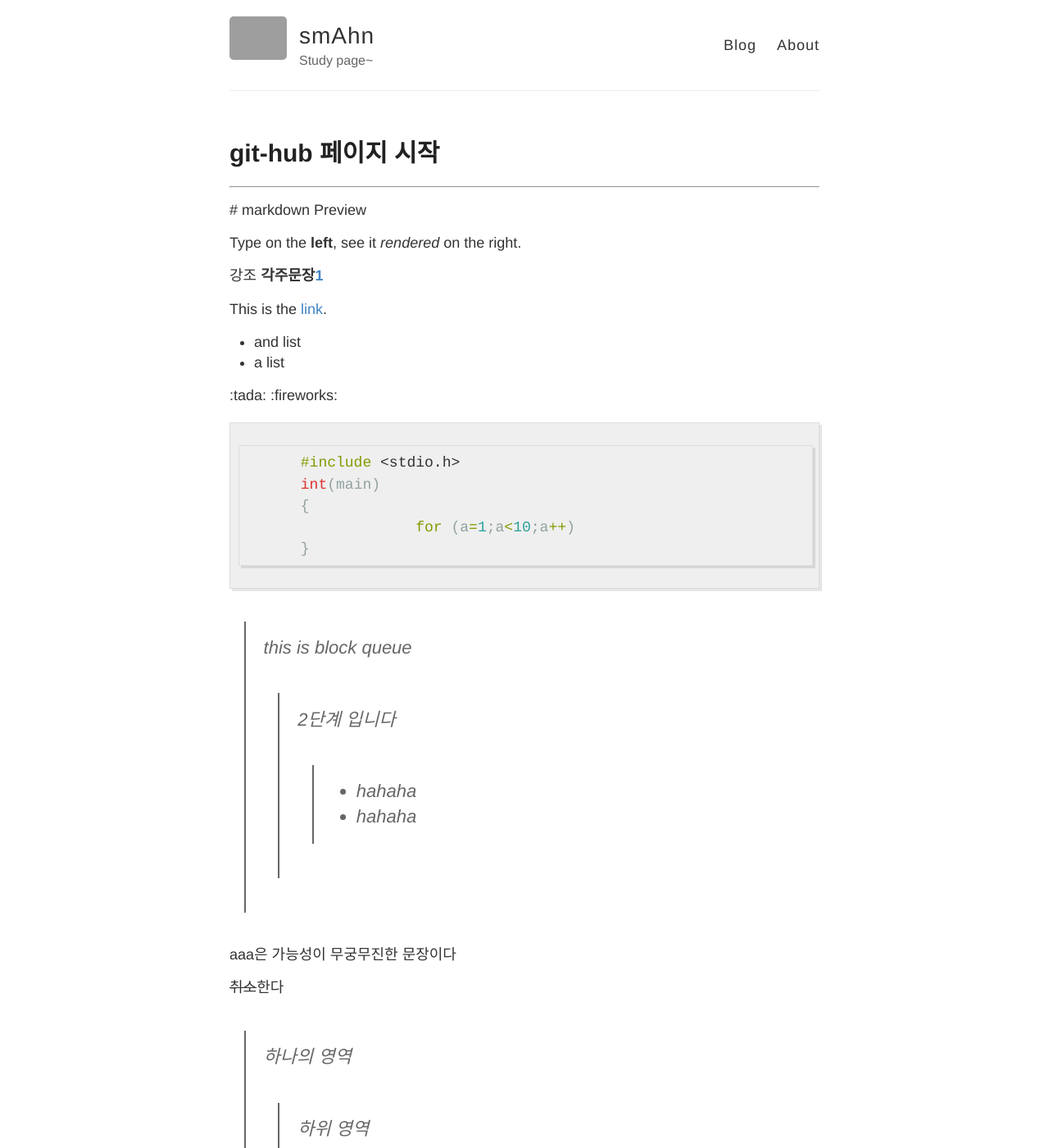
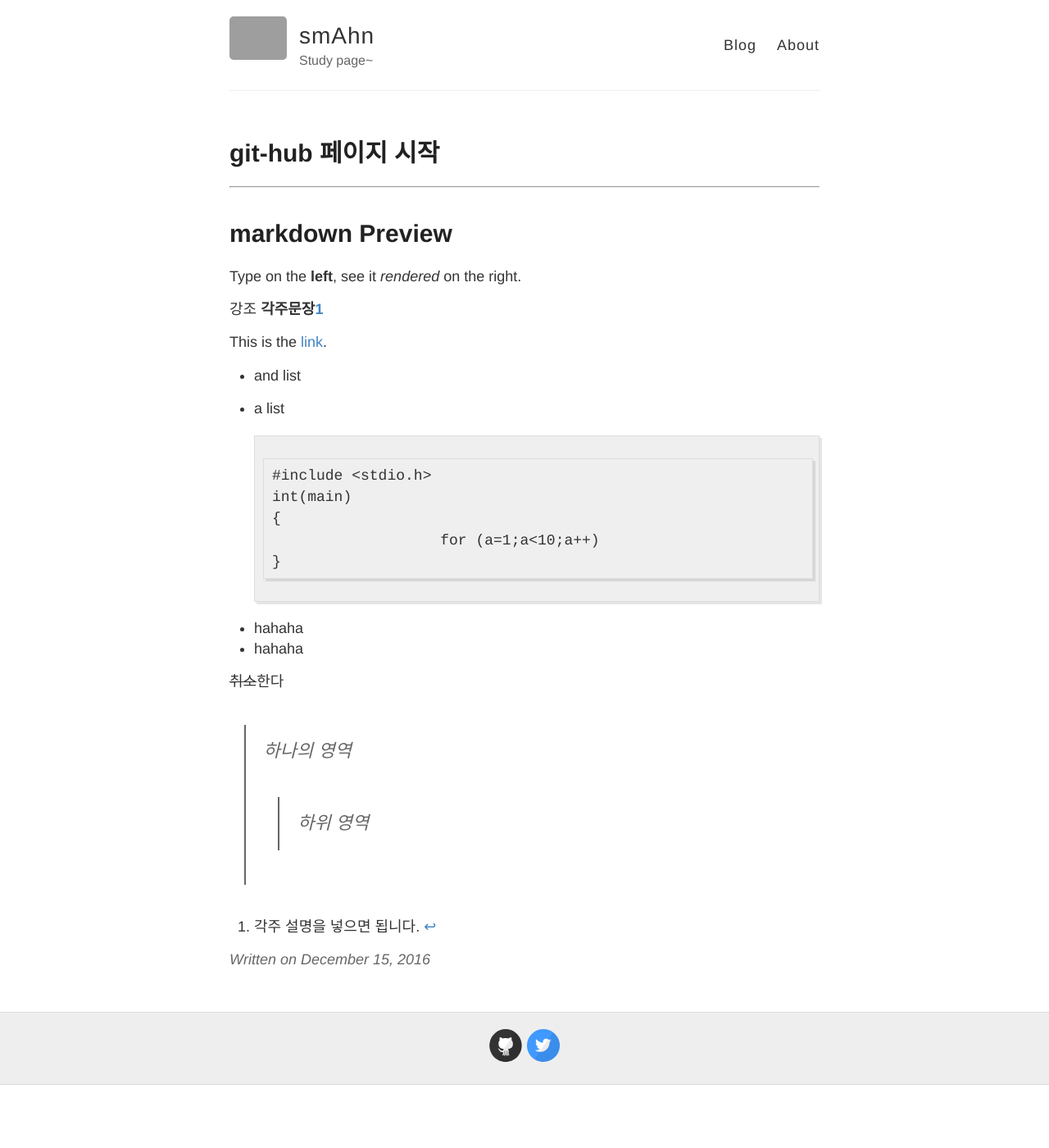
Before and after one commit to asdhgfasd/asdhgfasd.github.io, a Jekyll site: the page built from _posts/2016-12-15-start-github-page.md, in a window 1280 px wide and 1400 px high. Shown: the whole window at 82% size. Built offline with Jekyll 4.4.1, drawn with Linux system fonts in a browser that asks for light colours; grey boxes are pictures that could not be loaded.

Commit message:
no message

````diff
--- a/_posts/2016-12-15-start-github-page.md
+++ b/_posts/2016-12-15-start-github-page.md
@@ -5,7 +5,8 @@ title: git-hub 페이지 시작
 
 
 ---
- # markdown Preview
+
+# markdown Preview
 
 Type on the __left__, see it _rendered_ on the right.
 
@@ -15,45 +16,24 @@ Type on the __left__, see it _rendered_ on the right.
 
 
 This is the [link](http://www.naver.com).
+
 - and list
 - a list
 
- :tada: :fireworks:
-```c
+
+
       #include <stdio.h>
       int(main)
       {
    		   for (a=1;a<10;a++)
       }
-```
-> this is block queue
-> > 2단계 입니다
-> > >
- - hahaha
- - hahaha
 
-aaa은 가능성이 무궁무진한 문장이다
+
+- hahaha
+- hahaha
+
 
 ~~취소~~한다
 
 > 하나의 영역
 > > 하위 영역
-
-
-
-
-
-
-
-
-
-
-
-
-
-
-
-
-
-
-하하하하하하하하
````
